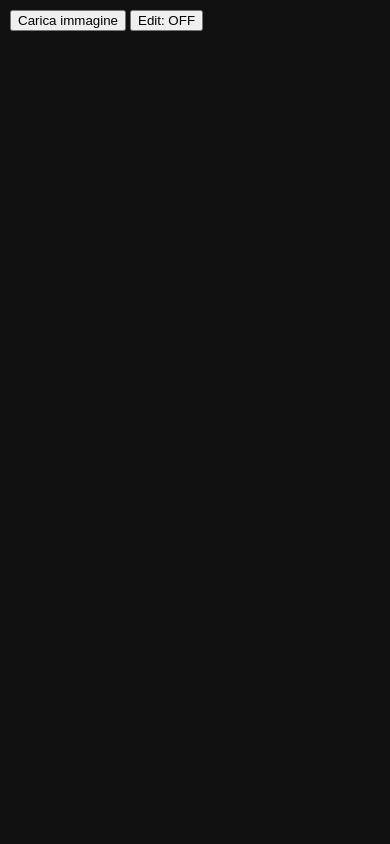
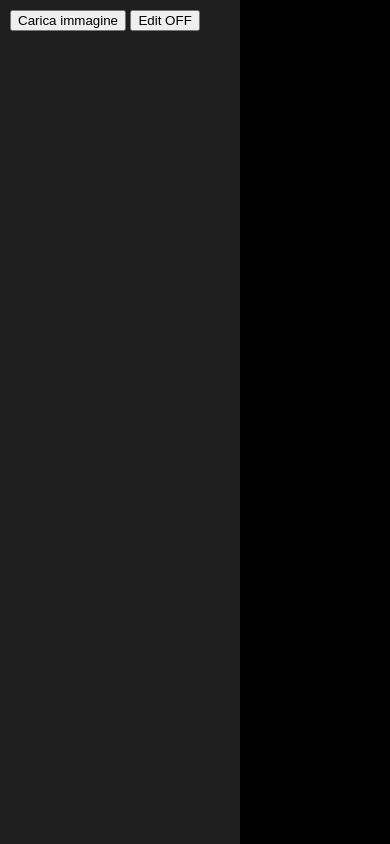
Before and after one commit to riccardofartadimocanu-lgtm/progetto_PCTO, a Flask app: page / in a window 390 px wide. Run offline with Flask 3, Linux system fonts and the light colour scheme.

Commit message:
inserimento mock pipeline e modifica layout app

```diff
--- a/static/script.js
+++ b/static/script.js
@@ -1,4 +1,3 @@
-console.log("JS caricato correttamente");
 const canvas = document.getElementById("canvas");
 const ctx = canvas.getContext("2d");
 
@@ -6,68 +5,129 @@ const fileInput = document.getElementById("fileInput");
 const loadBtn = document.getElementById("loadBtn");
 const editBtn = document.getElementById("editBtn");
 
-canvas.width = window.innerWidth;
-canvas.height = window.innerHeight;
+let state = {
+    image: null,
+    loaded: false,
+    scale: 1,
+    points: [],
+    edit: false
+};
 
-let img = new Image();
-let scale = 1;
-let editMode = false;
 let imgX = 0;
 let imgY = 0;
 
+// =====================
+// RESIZE CANVAS (FIX SFASAMENTO)
+// =====================
+function resizeCanvas() {
+    canvas.width = canvas.offsetWidth;
+    canvas.height = canvas.offsetHeight;
+}
+
+window.addEventListener("resize", resizeCanvas);
+resizeCanvas();
+
+// =====================
+// LOAD IMAGE
+// =====================
 loadBtn.onclick = () => fileInput.click();
 
 fileInput.onchange = (e) => {
     const file = e.target.files[0];
     const reader = new FileReader();
 
-    reader.onload = function(event) {
-        img.src = event.target.result;
+    reader.onload = (event) => {
+        state.image = new Image();
+        state.image.src = event.target.result;
 
-        img.onload = () => {
-            draw();
-        }
-    }
+        state.image.onload = () => {
+            state.loaded = true;
+            state.scale = 1;
+            state.points = [];
+            render();
+        };
+    };
 
     reader.readAsDataURL(file);
 };
 
-function draw() {
+// =====================
+// RENDER PIPELINE
+// =====================
+function render() {
     ctx.clearRect(0, 0, canvas.width, canvas.height);
 
-    const w = img.width * scale;
-    const h = img.height * scale;
+    if (!state.loaded) return;
+
+    const w = state.image.width * state.scale;
+    const h = state.image.height * state.scale;
 
     imgX = (canvas.width - w) / 2;
     imgY = (canvas.height - h) / 2;
 
-    ctx.drawImage(img, imgX, imgY, w, h);
+    // immagine
+    ctx.drawImage(state.image, imgX, imgY, w, h);
+
+    // punti
+    state.points.forEach(p => {
+        const px = imgX + p.x * state.scale;
+        const py = imgY + p.y * state.scale;
+
+        ctx.fillStyle = "red";
+        ctx.beginPath();
+        ctx.arc(px, py, 5, 0, Math.PI * 2);
+        ctx.fill();
+    });
+
+    renderDebug();
 }
 
+// =====================
+// CLICK → ADD POINT (FIX COORDINATE)
+// =====================
 canvas.addEventListener("click", (e) => {
-    if (!editMode) return;
+    if (!state.loaded || !state.edit) return;
 
-    const x = e.clientX;
-    const y = e.clientY;
+    const rect = canvas.getBoundingClientRect();
 
-    ctx.fillStyle = "red";
-    ctx.beginPath();
-    ctx.arc(x, y, 5, 0, Math.PI * 2);
-    ctx.fill();
+    const x = (e.clientX - rect.left - imgX) / state.scale;
+    const y = (e.clientY - rect.top - imgY) / state.scale;
+
+    state.points.push({ x, y });
+
+    render();
 });
 
+// =====================
+// ZOOM
+// =====================
 canvas.addEventListener("wheel", (e) => {
-    if (!img.src) return;
+    if (!state.loaded || !state.edit) return;
 
-    if (e.deltaY < 0) scale *= 1.1;
-    else scale *= 0.9;
+    if (e.deltaY < 0) state.scale *= 1.1;
+    else state.scale *= 0.9;
 
-    scale = Math.max(0.2, Math.min(scale, 5));
+    state.scale = Math.max(0.2, Math.min(state.scale, 5));
 
-    draw();
+    render();
 });
 
+// =====================
+// EDIT MODE
+// =====================
 editBtn.onclick = () => {
-    editMode = !editMode;
-    editBtn.innerText = editMode ? "Edit: ON" : "Edit: OFF";
+    state.edit = !state.edit;
+    editBtn.innerText = state.edit ? "Edit ON" : "Edit OFF";
 };
+
+// =====================
+// DEBUG PIPELINE
+// =====================
+function renderDebug() {
+    document.getElementById("debug").innerText =
+        `PIPELINE STATE
+-----------------
+points: ${state.points.length}
+scale: ${state.scale.toFixed(2)}
+edit: ${state.edit}`;
+}
--- a/static/style.css
+++ b/static/style.css
@@ -1,16 +1,36 @@
-body {
+
+
+html, body {
     margin: 0;
-    background: #111;
+    padding: 0;
+    height: 100%;
     overflow: hidden;
+    font-family: Arial;
 }
 
-.toolbar {
-    position: absolute;
-    top: 10px;
-    left: 10px;
-    z-index: 10;
+body {
+    display: flex;
 }
 
+/* toolbar a sinistra */
+.toolbar {
+    width: 220px;
+    background: #1e1e1e;
+    color: white;
+    padding: 10px;
+}
+
+/* contenitore canvas */
+#viewport {
+    flex: 1;
+    height: 100vh;   /* 🔥 QUESTO È IL FIX PRINCIPALE */
+    background: black;
+    position: relative;
+}
+
+/* canvas NON deve forzare size */
 canvas {
     display: block;
+    width: 100%;
+    height: 100%;
 }
--- a/templates/pagina.html
+++ b/templates/pagina.html
@@ -1,18 +1,23 @@
 <!DOCTYPE html>
-<html>
+<html lang="it">
 <head>
-    <title>Image Editor</title>
+    <meta charset="UTF-8">
+    <title>Mock Pipeline Editor</title>
     <link rel="stylesheet" href="/static/style.css">
 </head>
+
 <body>
 
 <div class="toolbar">
     <button id="loadBtn">Carica immagine</button>
-    <button id="editBtn">Edit: OFF</button>
+    <button id="editBtn">Edit OFF</button>
     <input type="file" id="fileInput" hidden>
 </div>
 
-<canvas id="canvas"></canvas>
+<div id="viewport">
+    <canvas id="canvas"></canvas>
+    <div id="debug"></div>
+</div>
 
 <script src="/static/script.js"></script>
 
```
